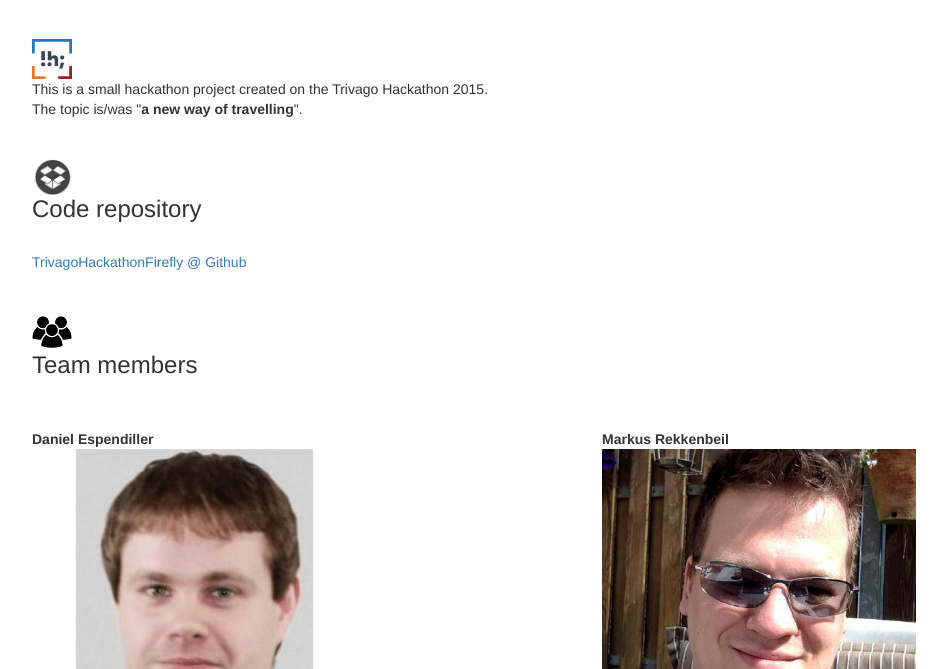
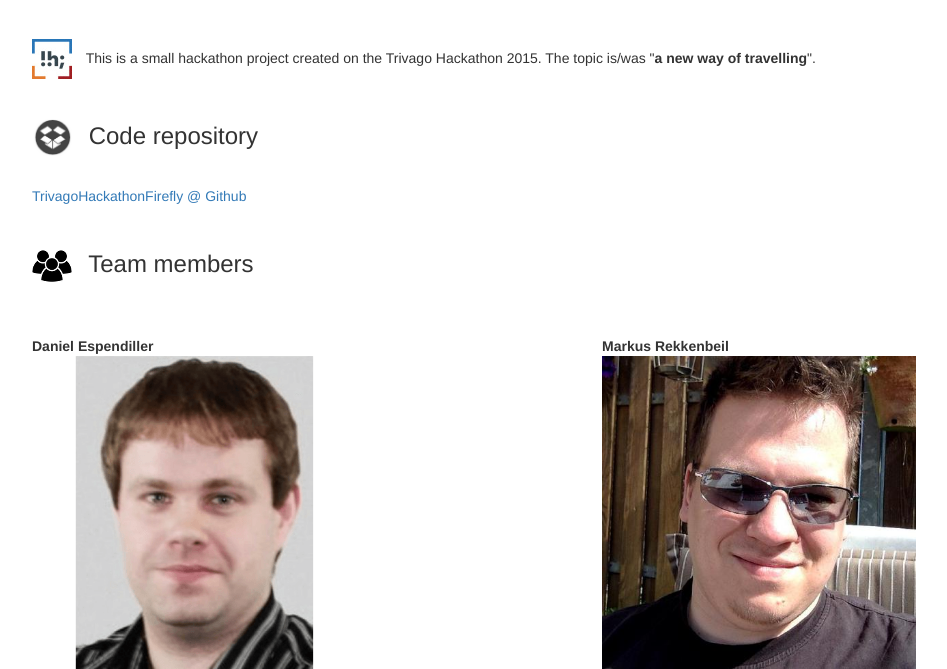
Before and after one commit to Haehnchen/trivago-firefly, a Flask app: page /about in a window 1280 px wide. Shown: the part 51-720 px from the top of the page, without its empty margins (38-985 px from the left). Run offline with Flask 2, Linux system fonts and the light colour scheme; some libraries are stand-ins or nearby versions.

Commit message:
Refactor image binding on about.html

```diff
--- a/firefly_flask/app/templates/about.html
+++ b/firefly_flask/app/templates/about.html
@@ -6,12 +6,12 @@
 {% block page_content %}
     <div class="page-header">
 
-      <img src="/static/hackathon_icon.jpg" class="img-responsive" style="max-width: 40px; width:100%; height:auto; align:left; margin-right:10px;"> This is a small hackathon project created on the Trivago Hackathon 2015.<br>
+      <img src="/static/hackathon_icon.jpg" class="img-responsive" style="max-width: 40px; width:100%; height:auto; align:left; margin-right:10px; display:inline;"> This is a small hackathon project created on the Trivago Hackathon 2015.
       The topic is/was "<b>a new way of travelling</b>".<br>
       <br>
-      <h3><img src="/static/package_icon.png" class="img-responsive" style="max-width: 40px; width:100%; height:auto; align:left; margin-right:10px;"> Code repository</h3><br>
+      <h3><img src="/static/package_icon.png" class="img-responsive" style="max-width: 40px; width:100%; height:auto; align:left; margin-right:10px; display:inline;"> Code repository</h3><br>
       <a href="https://github.com/TrivagoHackathonFirefly/project" target="_blank">TrivagoHackathonFirefly @ Github</a><br><br>
-      <h3><img src="/static/team.png" class="img-responsive" style="max-width: 40px; width:100%; height:auto; align:right; margin-right:10px;"> Team members</h3><br>
+      <h3><img src="/static/team.png" class="img-responsive" style="max-width: 40px; width:100%; height:auto; align:right; margin-right:10px; display:inline;"> Team members</h3><br>
       <br>
       <div class="row">
         <div class="col-md-6">
```
